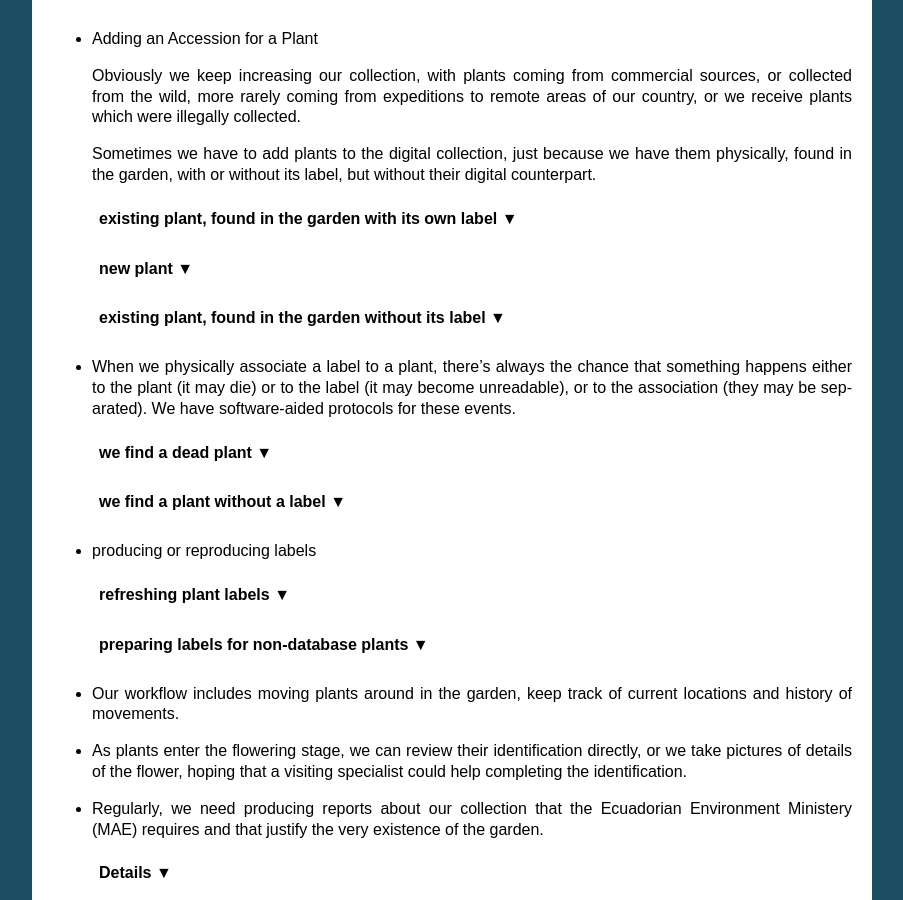
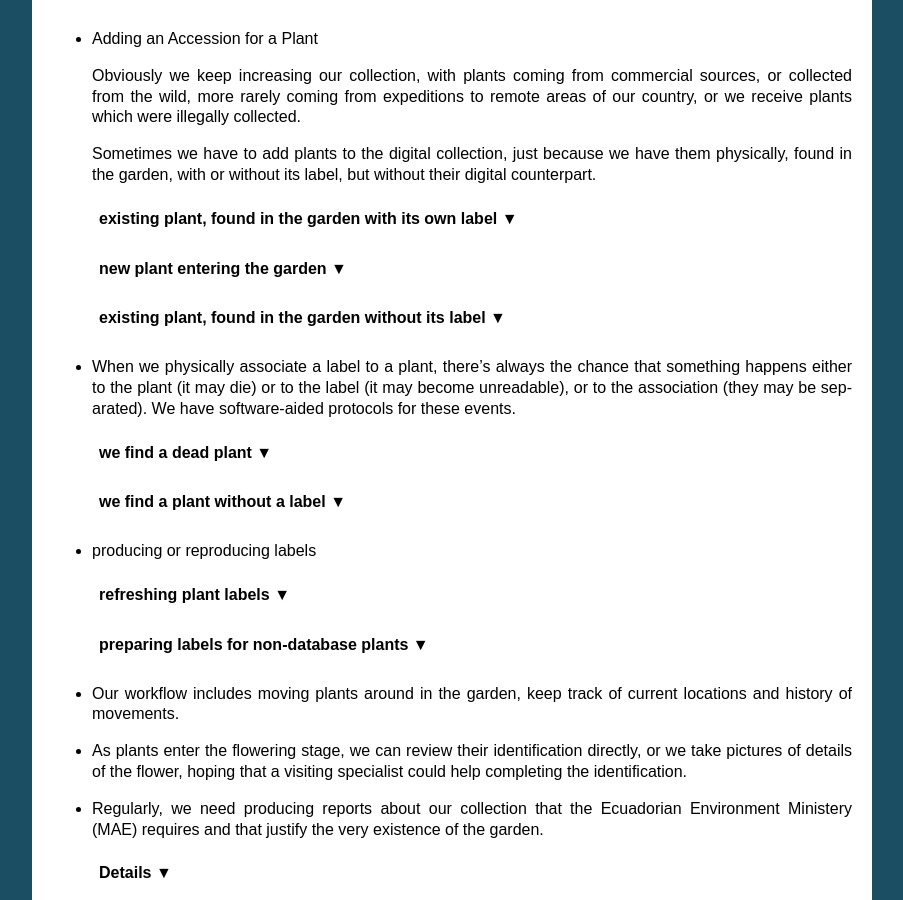
Before and after one commit to Ghini/ghini.desktop-docs.i18n, a Sphinx documentation site: the page built from doc/use_cases-jbq.rst, in a window 1280 px wide and 900 px high, scrolled down 2113 px. Shown: the whole window, without its empty margins (198-1101 px from the left). Built offline with Sphinx 7.4.7, drawn with Linux system fonts in a browser that asks for light colours.

Commit message:
work in progress, translation of JBQ protocols

```diff
--- a/doc/use_cases-jbq.rst
+++ b/doc/use_cases-jbq.rst
@@ -499,7 +499,7 @@ Let the database fit the garden
 
          |10000000000001D5000000C7CF644BA0B1AB3FFF_png|
 
-  ..  admonition:: new plant
+  ..  admonition:: new plant entering the garden
       :class: toggle
 
          This activity starts with a new Plant, just acquired from a known
```
Also changed, not shown: 15 other files.
